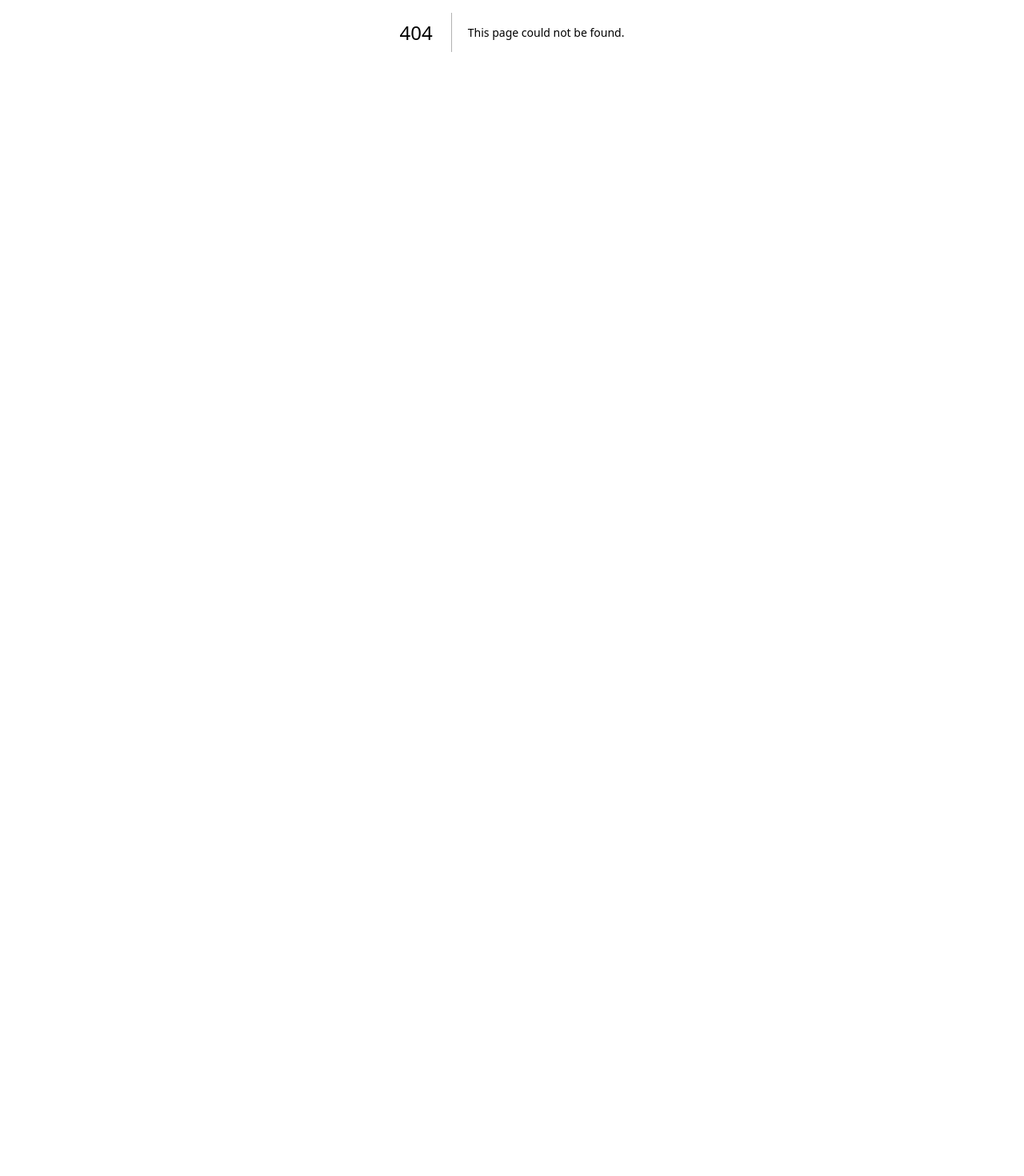
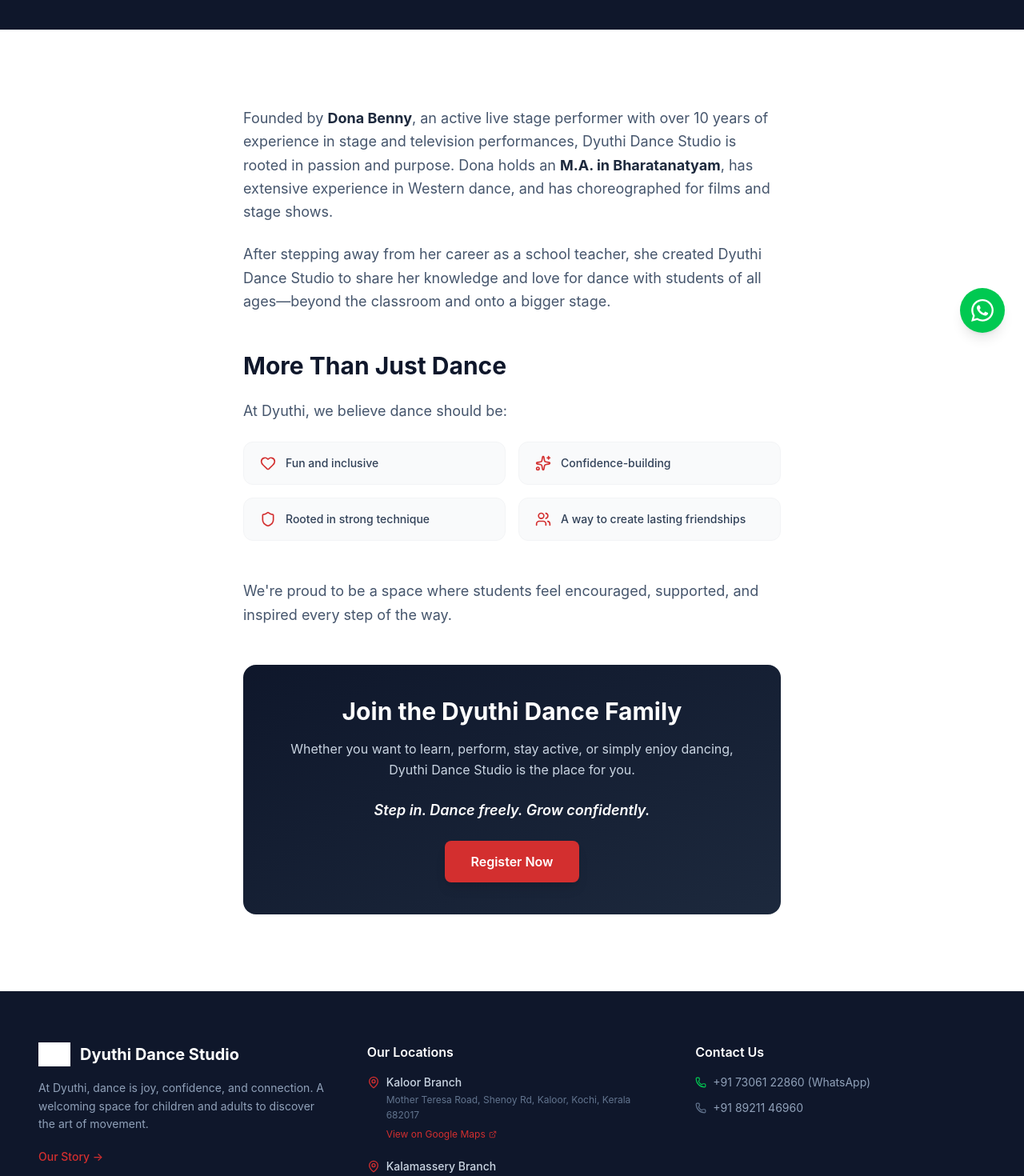
Before and after one commit to rajeshvarsha67-droid/dyuthi-dance-studio, a Next.js app: page /our-story in a window 1280 px wide. Before the commit this address had no page. Shown: the part 360-1830 px from the top of the page at 80% size. Before the commit the page ends 800 px from the top, so only its background shows below. Built offline with nearby package versions, Linux system fonts and the light colour scheme; grey boxes are pictures that could not be loaded.

Commit message:
Add dedicated Our Story page with nav and footer links

```diff
--- /dev/null
+++ b/src/app/our-story/page.tsx
@@ -0,0 +1,87 @@
+import Navbar from "@/components/Navbar";
+import Footer from "@/components/Footer";
+import WhatsAppFAB from "@/components/WhatsAppFAB";
+import { Heart, Sparkles, Users, Shield } from "lucide-react";
+
+const values = [
+    { icon: Heart, text: "Fun and inclusive" },
+    { icon: Sparkles, text: "Confidence-building" },
+    { icon: Shield, text: "Rooted in strong technique" },
+    { icon: Users, text: "A way to create lasting friendships" },
+];
+
+export default function OurStoryPage() {
+    return (
+        <>
+            <Navbar />
+            <main className="bg-white">
+                {/* Hero Banner */}
+                <section className="bg-slate-900 py-20 lg:py-28 text-center">
+                    <div className="max-w-3xl mx-auto px-6">
+                        <span className="text-xs font-semibold uppercase tracking-[0.15em] text-[#D32F2F] mb-4 block">
+                            Our Story
+                        </span>
+                        <h1 className="text-4xl lg:text-5xl font-bold text-white leading-tight">
+                            The Heart Behind Dyuthi
+                        </h1>
+                    </div>
+                </section>
+
+                {/* Story Content */}
+                <section className="py-16 lg:py-24">
+                    <div className="max-w-3xl mx-auto px-6 lg:px-12">
+                        <p className="text-base lg:text-lg text-slate-600 leading-relaxed mb-6">
+                            Founded by <strong className="text-slate-800">Dona Benny</strong>, an active live stage performer with over 10 years of experience in stage and television performances, Dyuthi Dance Studio is rooted in passion and purpose. Dona holds an <strong className="text-slate-800">M.A. in Bharatanatyam</strong>, has extensive experience in Western dance, and has choreographed for films and stage shows.
+                        </p>
+                        <p className="text-base lg:text-lg text-slate-600 leading-relaxed mb-12">
+                            After stepping away from her career as a school teacher, she created Dyuthi Dance Studio to share her knowledge and love for dance with students of all ages—beyond the classroom and onto a bigger stage.
+                        </p>
+
+                        {/* More Than Just Dance */}
+                        <h2 className="text-2xl lg:text-3xl font-bold text-slate-900 mb-6">
+                            More Than Just Dance
+                        </h2>
+                        <p className="text-base lg:text-lg text-slate-600 leading-relaxed mb-6">
+                            At Dyuthi, we believe dance should be:
+                        </p>
+                        <div className="grid grid-cols-1 sm:grid-cols-2 gap-4 mb-12">
+                            {values.map(({ icon: Icon, text }) => (
+                                <div
+                                    key={text}
+                                    className="flex items-center gap-3 bg-gray-50 px-5 py-4 rounded-xl border border-gray-100"
+                                >
+                                    <Icon size={20} className="text-[#D32F2F] shrink-0" />
+                                    <span className="text-sm font-medium text-slate-700">{text}</span>
+                                </div>
+                            ))}
+                        </div>
+                        <p className="text-base lg:text-lg text-slate-600 leading-relaxed mb-12">
+                            We&apos;re proud to be a space where students feel encouraged, supported, and inspired every step of the way.
+                        </p>
+
+                        {/* Join CTA */}
+                        <div className="bg-gradient-to-br from-slate-900 to-slate-800 rounded-2xl p-8 lg:p-10 text-center">
+                            <h2 className="text-2xl lg:text-3xl font-bold text-white mb-4">
+                                Join the Dyuthi Dance Family
+                            </h2>
+                            <p className="text-base text-slate-300 leading-relaxed mb-6">
+                                Whether you want to learn, perform, stay active, or simply enjoy dancing, Dyuthi Dance Studio is the place for you.
+                            </p>
+                            <p className="text-lg font-semibold text-white italic mb-6">
+                                Step in. Dance freely. Grow confidently.
+                            </p>
+                            <a
+                                href="/#register"
+                                className="inline-block px-8 py-3.5 text-base font-semibold text-white bg-[#D32F2F] rounded-lg hover:bg-[#B71C1C] transition-colors shadow-lg"
+                            >
+                                Register Now
+                            </a>
+                        </div>
+                    </div>
+                </section>
+            </main>
+            <Footer />
+            <WhatsAppFAB />
+        </>
+    );
+}
--- a/src/components/Footer.tsx
+++ b/src/components/Footer.tsx
@@ -18,10 +18,16 @@
                             />
                             <span className="text-xl font-bold">Dyuthi Dance Studio</span>
                         </div>
-                        <p className="text-sm text-slate-400 leading-relaxed">
+                        <p className="text-sm text-slate-400 leading-relaxed mb-4">
                             At Dyuthi, dance is joy, confidence, and connection. A welcoming
                             space for children and adults to discover the art of movement.
                         </p>
+                        <a
+                            href="/our-story"
+                            className="text-sm font-medium text-[#D32F2F] hover:text-red-400 transition-colors"
+                        >
+                            Our Story →
+                        </a>
                     </div>
 
                     {/* Locations Column */}
--- a/src/components/Navbar.tsx
+++ b/src/components/Navbar.tsx
@@ -6,6 +6,7 @@
 
 const navLinks = [
     { label: "Home", href: "#home" },
+    { label: "Our Story", href: "/our-story" },
     { label: "Styles", href: "#styles" },
     { label: "Instructors", href: "#instructors" },
     { label: "Schedule", href: "#schedule" },
```
